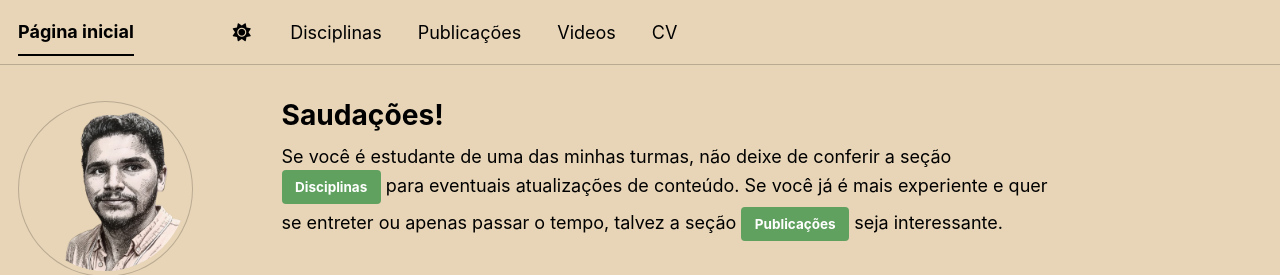
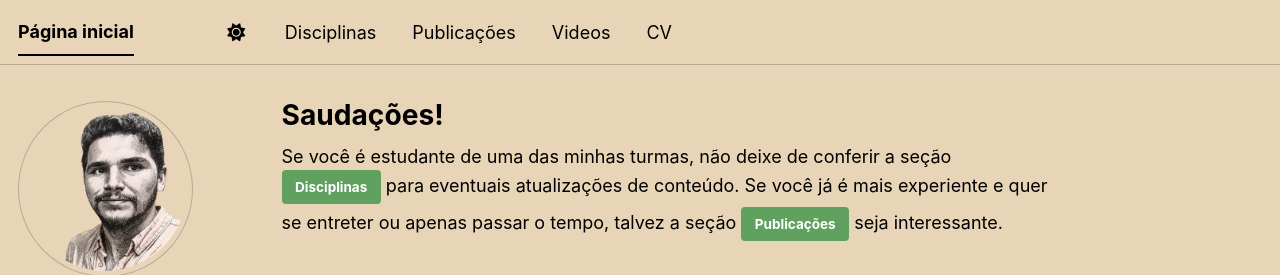
Before and after one commit to antmelo/antmelo.github.io, a Jekyll site: the page built from _pages/about.md, in a window 1280 px wide. Shown: the top 275 px of the page. Built offline with Jekyll 4.4.1, drawn with Linux system fonts in a browser that asks for light colours; nearby versions of some CDN libraries; a style sheet for code colours, icons or effects is not loaded.

Commit message:
Update _masthead.scss

```diff
--- a/_sass/layout/_masthead.scss
+++ b/_sass/layout/_masthead.scss
@@ -61,7 +61,7 @@
   white-space: nowrap;
 
   &--lg {
-    padding-right: 3.3em;
+    padding-right: 3em;
     font-weight: 700;
   }
 }
```
